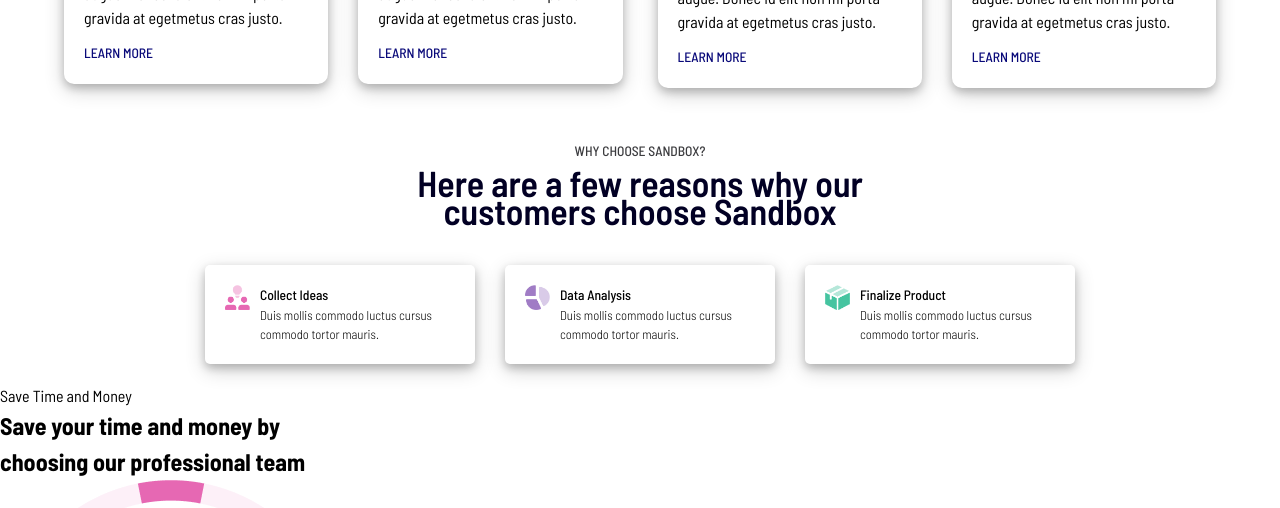
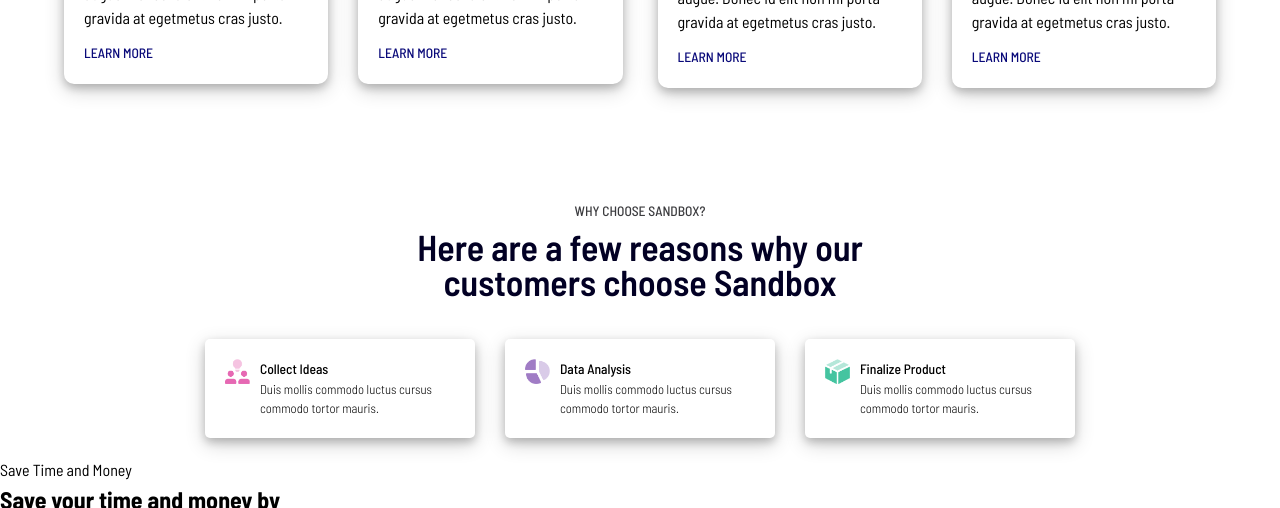
Before and after one commit to Hizmy-M/React-Projects, a React (Vite) app in the folder 06.SandBox-web/: page / in a window 1280 px wide. Shown: the part 780-1288 px from the top of the page. Built offline with nearby package versions, Linux system fonts and the light colour scheme.

Commit message:
line height fixed in main heading

```diff
--- a/06.SandBox-web/src/index.css
+++ b/06.SandBox-web/src/index.css
@@ -92,7 +92,7 @@
 
 .main-font {
   font-size: var(--fs-h1);
-  line-height: 28px;
+  line-height: 35px;
   font-weight: 520;
   color: var(--primary-color-sub);
 }
@@ -216,6 +216,10 @@
 /* ######################################################################################################## */
                                           /* Choose Us Section */
 /* ######################################################################################################## */
+
+.choose-us__container {
+  margin-top: 110px;
+}
 
 
 .choose-us__one {
```
